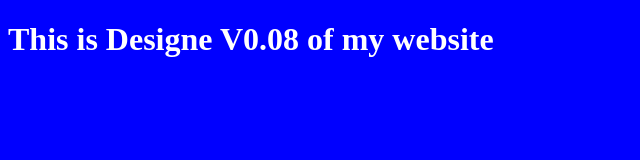
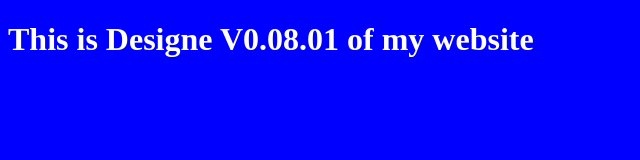
Before and after one commit to Karan-Negi-12/TestRepo, a plain HTML site: page index.html in a window 1280 px wide. Shown: the whole page, without its empty margins (0-640 px from the left). Drawn offline with Linux system fonts and the light colour scheme.

Commit message:
This is version 8.1

```diff
--- a/index.html
+++ b/index.html
@@ -9,7 +9,7 @@
 <body>
     <header>
         <h1>
-            This is Designe V0.08 of my website
+            This is Designe V0.08.01 of my website
           </h1>
     </header>
 </body>
```
